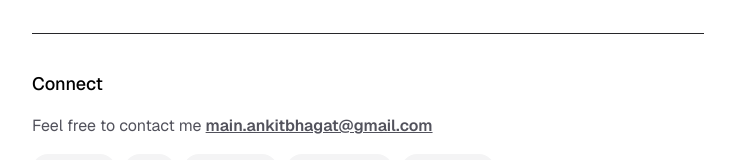
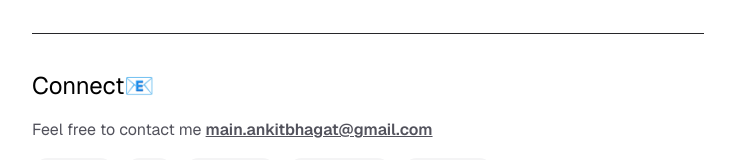
Before and after one commit to ankitsensei/ankitbhagat-portfolio, a React (Vite) app: page / in a window 1280 px wide. Shown: the part 593-753 px from the top of the page, without its empty margins (272-1005 px from the left). Built offline with nearby package versions, Linux system fonts and the light colour scheme; a web font is replaced by a local one.

Commit message:
Contact page

```diff
--- a/src/components/Connect.tsx
+++ b/src/components/Connect.tsx
@@ -8,7 +8,7 @@ const Connect = () => {
       animate={{ opacity: 1, y: 0 }}
       transition={{ duration: 0.8, ease: "easeOut" }}
       className='flex flex-col gap-4'>
-      <h2 className="text-lg font-medium">Connect</h2>
+      <h2 className="text-2xl">Connect📧</h2>
       <p className="text-md text-zinc-600 dark:text-zinc-300">Feel free to contact me <a href="mailto:main.ankitbhagat@gmail.com"
         className="underline font-semibold">main.ankitbhagat@gmail.com</a></p>
       <div className="flex flex-wrap gap-2">
--- a/src/pages/Contact.tsx
+++ b/src/pages/Contact.tsx
@@ -1,8 +1,14 @@
-import React from 'react'
+import Connect from "../components/Connect"
+import Navbar from "../components/Navbar"
 
 const Contact = () => {
   return (
-    <div>Contact</div>
+    <div className='h-screen flex flex-col w-full mx-auto pt-20 font-geist bg-white dark:bg-black text-black dark:text-white'>
+      <div className='w-2xl h-full flex flex-col mx-auto max-w-2xl'>
+        <Navbar />
+        <Connect />
+      </div>
+    </div>
   )
 }
 
```
